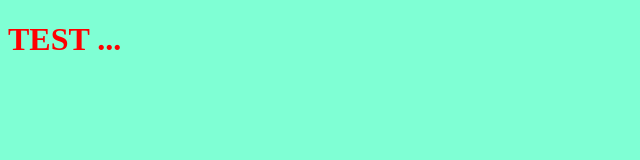
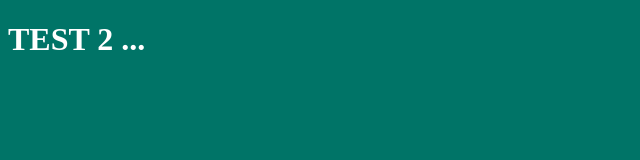
Before and after one commit to benchabaneyacine/mypro, a plain HTML site: page index.html in a window 1280 px wide. Shown: the whole page, without its empty margins (0-640 px from the left). Drawn offline with Linux system fonts and the light colour scheme.

Commit message:
changing style

```diff
--- a/index.html
+++ b/index.html
@@ -7,7 +7,7 @@
     <link rel="stylesheet" href="style.css">
 </head>
 <body>
-    <h1>TEST ...</h1>
+    <h1>TEST 2 ...</h1>
 
     <script src="apps.js"></script>
 </body>
--- a/style.css
+++ b/style.css
@@ -1,6 +1,6 @@
 h1{
-    color: red;
+    color: white;
 }
 body{
-    background-color: aquamarine;
+    background-color: rgb(0, 116, 103);
 }
```
